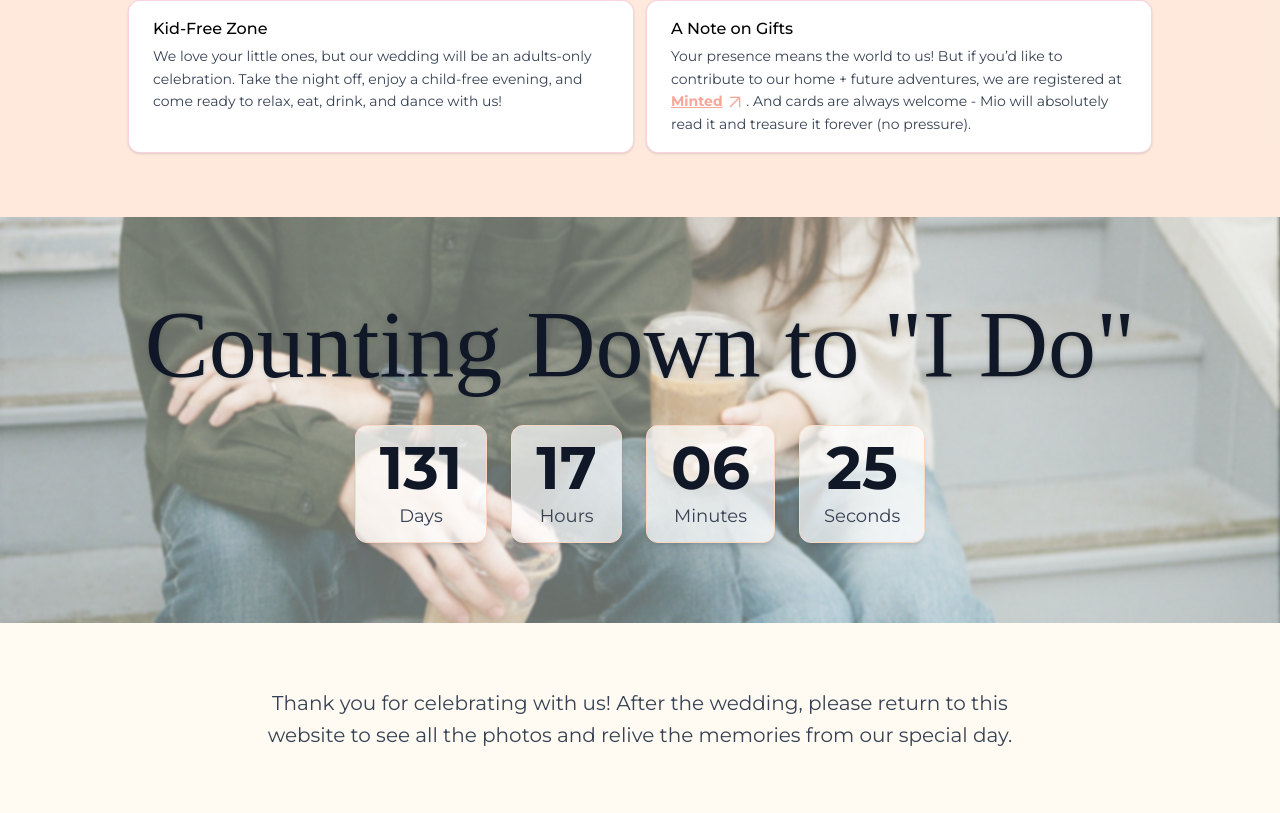
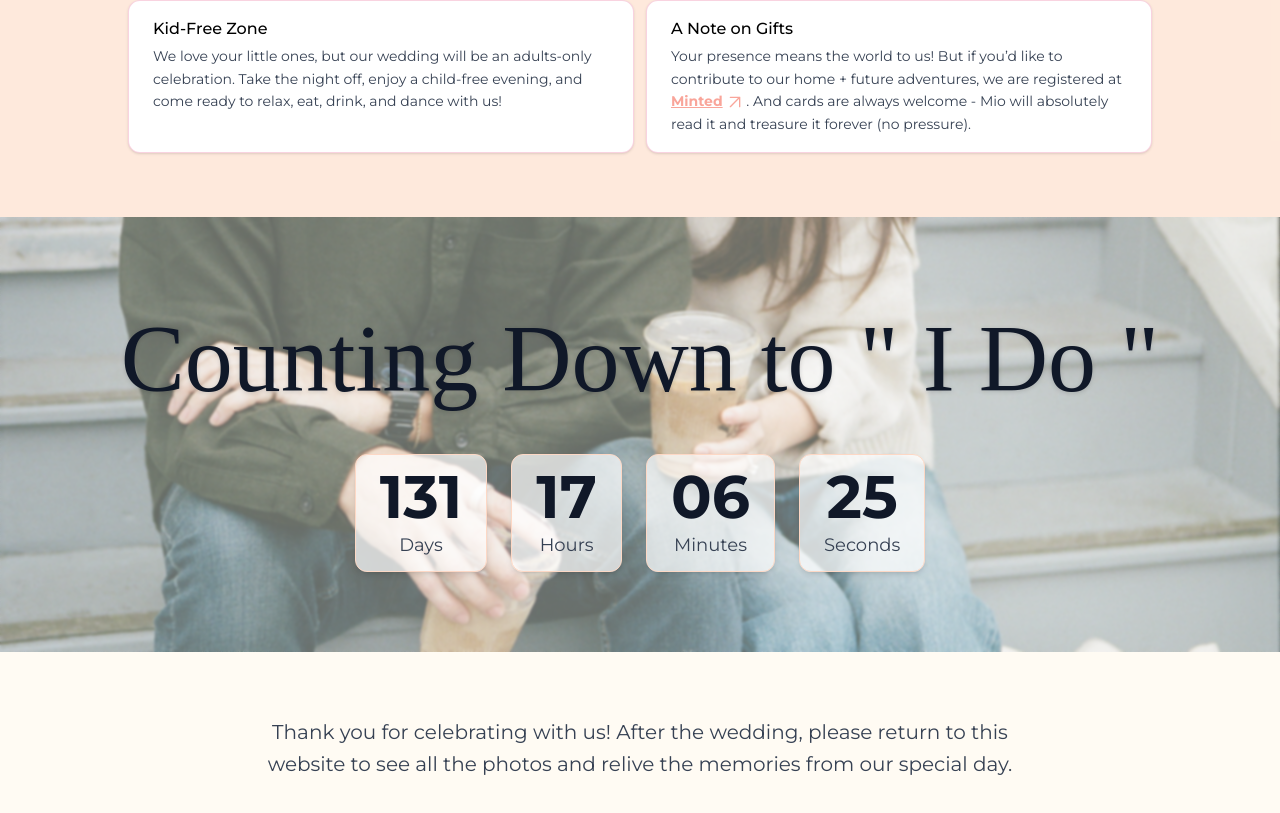
Before and after one commit to brianlpham21/mio-and-brian-wedding-rsvp, a Next.js app: page / in a window 1280 px wide. Shown: the part 3924-4737 px from the top of the page. Built offline with nearby package versions, Linux system fonts and the light colour scheme.

Commit message:
small tweek for countdown text formatting

```diff
--- a/app/components/countdown.tsx
+++ b/app/components/countdown.tsx
@@ -95,7 +95,7 @@ export default function Countdown({ selectedLang }: CountdownProps) {
 
       {/* Foreground content */}
       <div className="relative z-10 flex flex-col items-center">
-        <h2 className="mb-8 text-gray-900 drop-shadow-sm leading-[1em]" style={headerFont}>
+        <h2 className={`mb-8 text-gray-900 drop-shadow-sm leading-[1.3em]`} style={headerFont}>
           {t('countingDownToIDo')}
         </h2>
 
--- a/locales/en.json
+++ b/locales/en.json
@@ -68,7 +68,7 @@
   "kids-description": "We love your little ones, but our wedding will be an adults-only celebration. Take the night off, enjoy a child-free evening, and come ready to relax, eat, drink, and dance with us!",
   "gifts-title": "A Note on Gifts",
   "gifts-description": "Your presence means the world to us! But if you’d like to contribute to our home + future adventures, we are registered at Minted. And cards are always welcome - Mio will absolutely read it and treasure it forever (no pressure).",
-  "countingDownToIDo": "Counting Down to \"I Do\"",
+  "countingDownToIDo": "Counting Down to \" I Do \"",
   "days": "Days",
   "hours": "Hours",
   "minutes": "Minutes",
```
